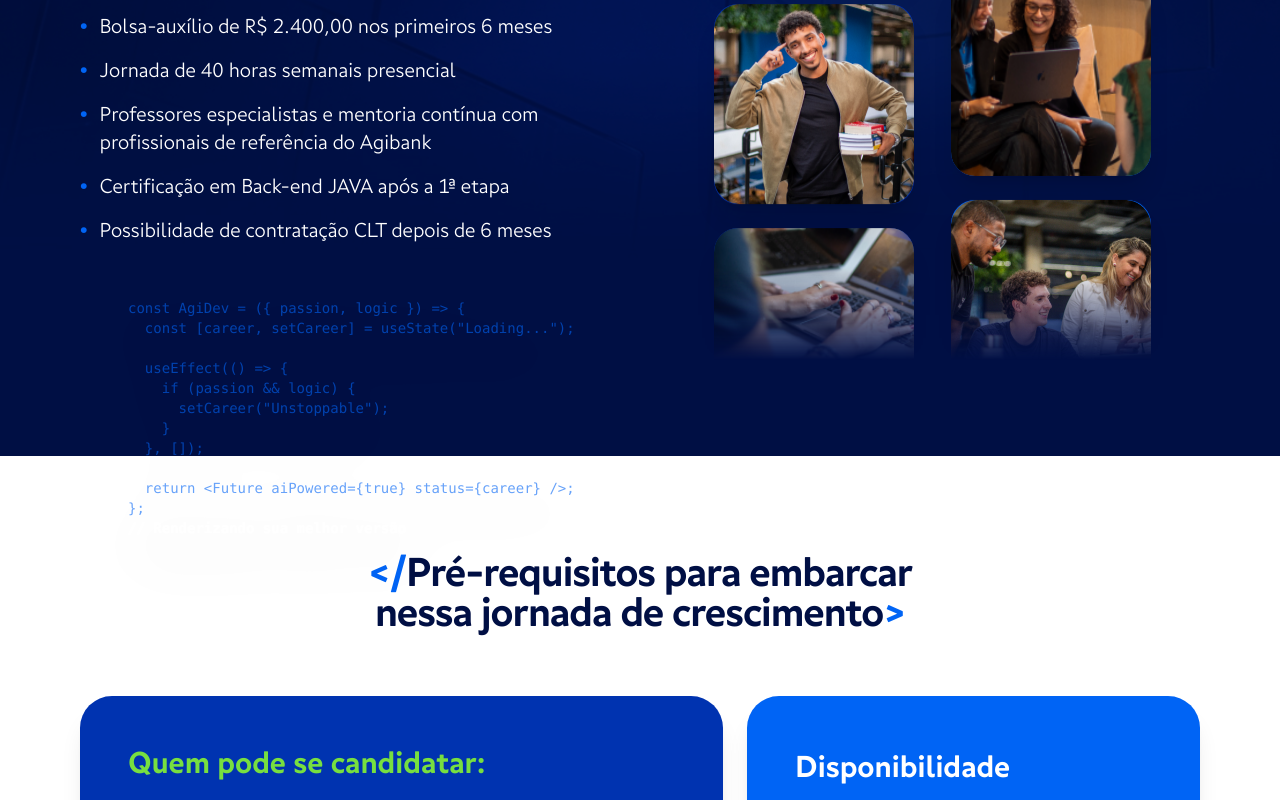
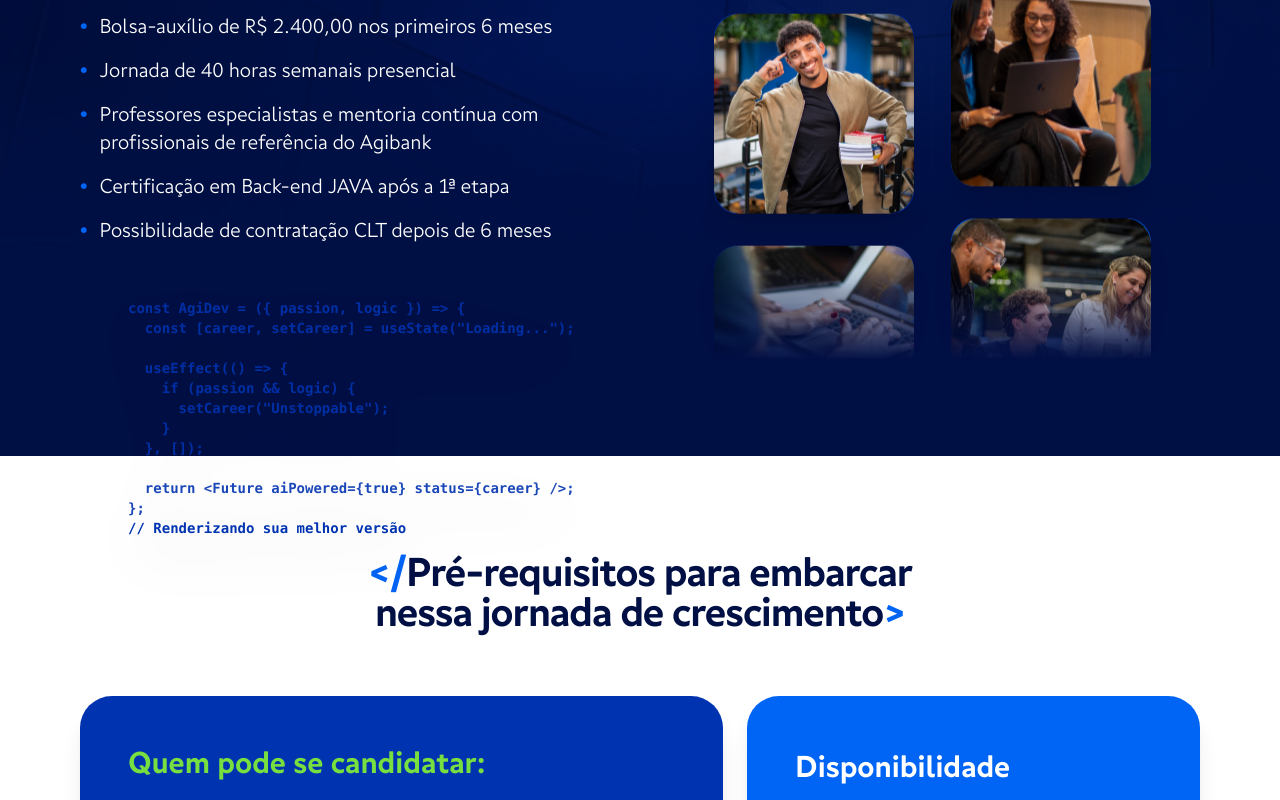
Before and after one commit to Uriel3coletivo/formacao-devs-ia, a Next.js app: page / in a window 1280 px wide. Shown: the part 5414-6214 px from the top of the page. Built offline with nearby package versions, Linux system fonts and the light colour scheme.

Commit message:
Update Beneficios.jsx

```diff
--- a/src/components/Beneficios.jsx
+++ b/src/components/Beneficios.jsx
@@ -42,6 +42,7 @@ export default function Beneficios() {
       <div className="container-custom relative z-10">
         <div className="grid lg:grid-cols-12 gap-12 items-center">
 
+          {/* LADO ESQUERDO: Textos */}
           <motion.div
             initial={{ opacity: 0, y: 30 }}
             whileInView={{ opacity: 1, y: 0 }}
@@ -83,23 +84,22 @@ export default function Beneficios() {
             </motion.ul>
           </motion.div>
 
-          {/* CARROSSEL AJUSTADO PARA IMAGENS 200x200 */}
+          {/* LADO DIREITO: Carrossel Infinito Duplo */}
           <div
             className="col-span-12 lg:col-span-6 relative h-[500px] md:h-[600px] overflow-hidden flex justify-center"
             style={{ maskImage: 'linear-gradient(to bottom, transparent 0%, black 15%, black 85%, transparent 100%)', WebkitMaskImage: 'linear-gradient(to bottom, transparent 0%, black 15%, black 85%, transparent 100%)' }}
           >
             <div className="grid grid-cols-2 gap-4 md:gap-6 h-full w-full max-w-[450px]">
 
-              <div className="flex flex-col gap-4 md:gap-6 animate-scroll-up">
+              <div className="flex flex-col gap-4 md:gap-8 animate-scroll-up">
                 {[...col1Images, ...col1Images].map((img, index) => (
-                  // aspect-square garante que seja 1:1, max-w-[200px] garante que não estique!
                   <div key={index} className="w-full max-w-[200px] mx-auto aspect-square rounded-[24px] overflow-hidden shadow-xl bg-[#0033b0]">
                     <img src={`/images/${img}`} alt="Rotina Agibank" className="w-full h-full object-cover" onError={(e) => { e.target.src = `https://placehold.co/200x200/0033b0/ffffff?text=Foto+${(index % 4) + 1}` }} />
                   </div>
                 ))}
               </div>
 
-              <div className="flex flex-col gap-4 md:gap-6 animate-scroll-down">
+              <div className="flex flex-col gap-4 md:gap-8 animate-scroll-down">
                 {[...col2Images, ...col2Images].map((img, index) => (
                   <div key={index} className="w-full max-w-[200px] mx-auto aspect-square rounded-[24px] overflow-hidden shadow-xl bg-[#0064f5]">
                     <img src={`/images/${img}`} alt="Rotina Agibank" className="w-full h-full object-cover" onError={(e) => { e.target.src = `https://placehold.co/200x200/0064f5/ffffff?text=Foto+${(index % 4) + 5}` }} />
@@ -113,13 +113,15 @@ export default function Beneficios() {
         </div>
       </div>
 
+      {/* CÓDIGO FLUTUANTE (Corrigido para Azul Médio para leitura no fundo branco) */}
       <motion.div
         animate={{ x: mousePosition.x * 0.8, y: mousePosition.y * 0.8 }}
         transition={{ type: "spring", stiffness: 50, damping: 20 }}
         className="absolute top-[80%] left-[5%] md:left-[10%] z-40"
       >
         <div className="font-mono text-xs md:text-sm whitespace-pre select-none pointer-events-none drop-shadow-2xl">
-          <span className="text-[#0064f5] opacity-60">
+          {/* Tudo em Azul Médio (#0033b0) e font-bold para garantir o contraste */}
+          <span className="text-[#0033b0] opacity-90 font-bold">
 {`const AgiDev = ({ passion, logic }) => {
   const [career, setCareer] = useState("Loading...");
 
@@ -133,7 +135,7 @@ export default function Beneficios() {
 };`}
           </span>
           <br/>
-          <span className="text-white opacity-90 font-bold">
+          <span className="text-[#0033b0] opacity-100 font-bold">
             // Renderizando sua melhor versão
           </span>
         </div>
```
